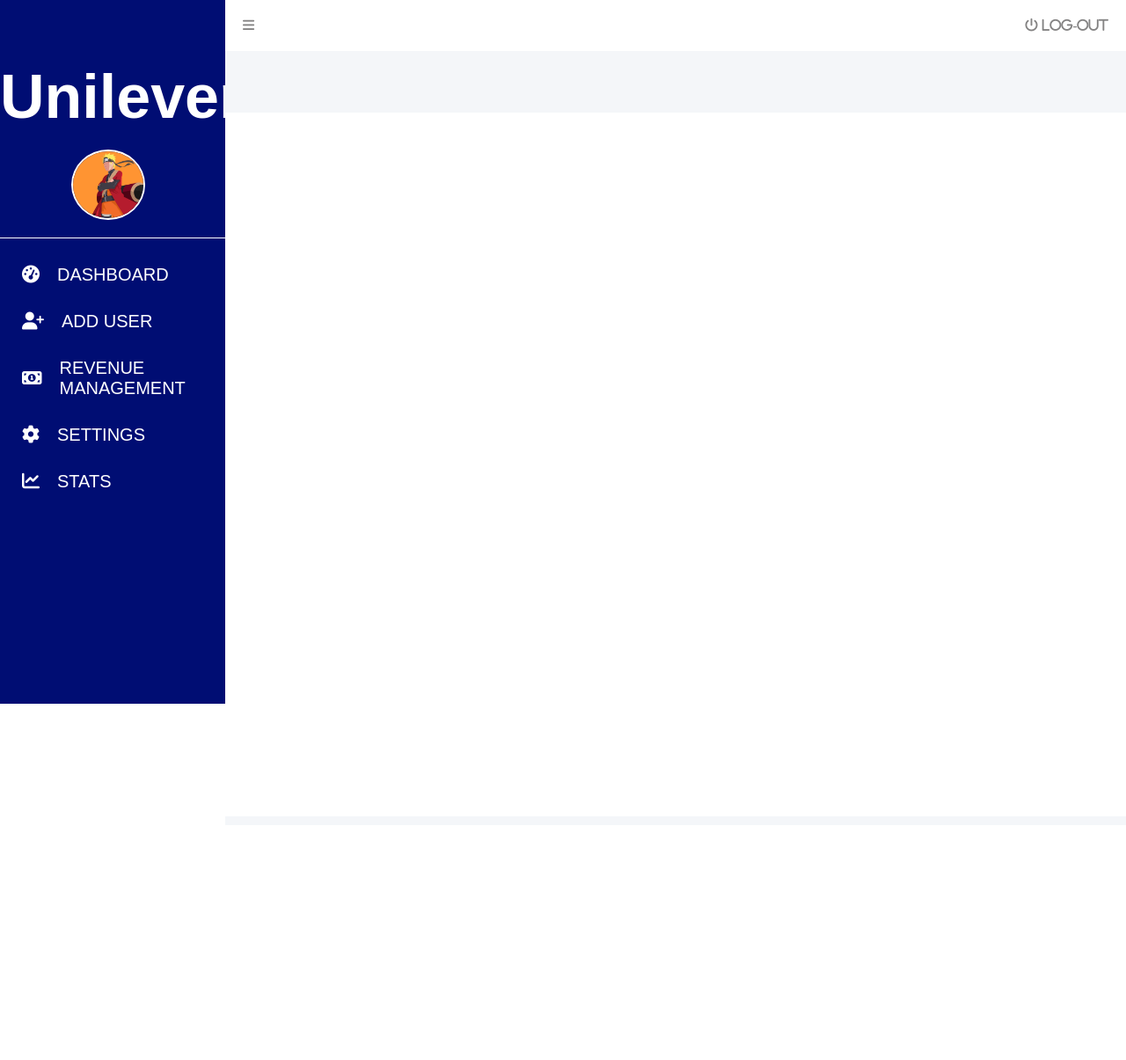
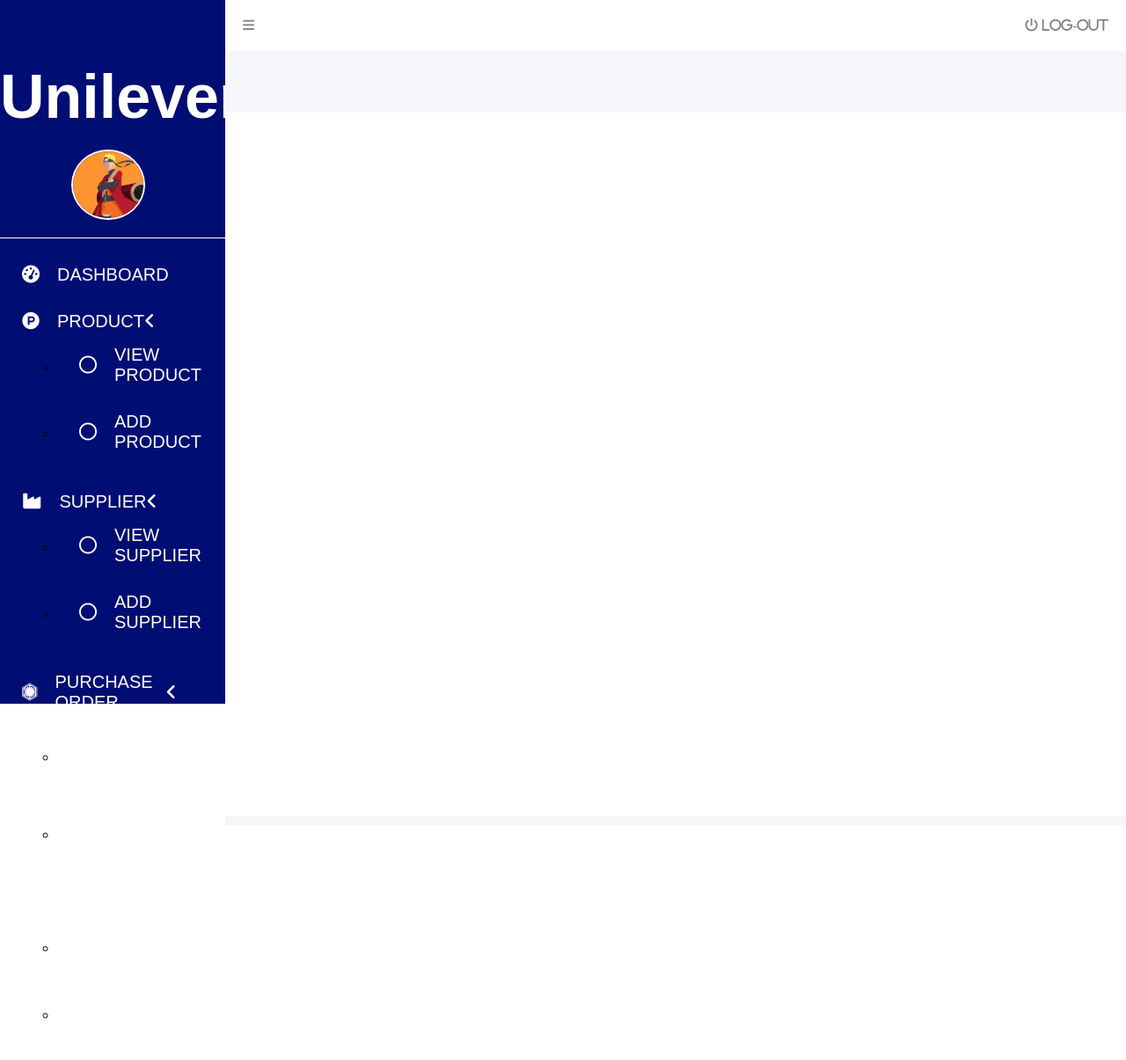
Before and after one commit to hamnaiftikhar/Unilever, a PHP site: page /dashboard.php in a window 1280 px wide. Shown: the whole page at 88% size. Before the commit the page ends 800 px from the top, so only its background shows below. Run offline with PHP 8.4, Linux system fonts and the light colour scheme; the visitor is signed in with stand-in values (Sample User, id 1); data that the repository does not hold is empty; some libraries are stand-ins or nearby versions.

Commit message:
Update sidebar.php
sidebar addtional features

```diff
--- a/INVENTORY/partials/sidebar.php
+++ b/INVENTORY/partials/sidebar.php
@@ -1,3 +1,10 @@
+<?php
+    $user = $_SESSION['users'];
+
+?>
+
+
+
 <div class="dashboard_sidebar" id="dashboard_sidebar">
     <h3 class="dashboard_logo" id="dashboard_logo">Unilever</h3>
     <div class="dashboard_sidebar_user">
@@ -9,21 +16,68 @@
 
             <!-- class="menuActive" -->
 
-            <li>
+            <li class="liMainMenu">
                 <a href="./dashboard.php"><i class="fa fa-dashboard"></i><span class="menuText">Dashboard</span></a>
             </li>
-            <li>
-                <a href="./user_add.php"><i class="fa fa-user-plus"></i><span class="menuText">Add User</span></a>
+            <li class="liMainMenu">
+                <a href="javascript:void(0);" class="showHideSubMenu">  <!-- SUbmenus  LIST -->
+                <i class="fa fa-product-hunt showHideSubMenu"></i>
+                <span class="menuText showHideSubMenu">Product</span>
+                <i class="fa fa-angle-left mainMenuIconArrow showHideSubMenu"></i>
+                </a>
+
+                <ul class="subMenus">
+                    <li><a class="subMenuLink" href="./product_view.php"><i class="fa fa-circle-o"></i>View Product</a></li>
+                    <li><a class="subMenuLink" href="./product_add.php"><i class="fa fa-circle-o"></i>Add Product</a></li>
+
+                </ul>
             </li>
-            <li>
-                <a href=""><i class="fa fa-money"></i><span class="menuText">REVENUE MANAGEMENT</span></a>
+            <li  class="liMainMenu" >
+                <a href="javascript:void(0);" class="showHideSubMenu">  <!-- SUbmenus  LIST -->
+                <i class="fa fa-industry showHideSubMenu"></i>
+                <span class="menuText showHideSubMenu">Supplier</span>
+                <i class="fa fa-angle-left mainMenuIconArrow showHideSubMenu"></i>
+                </a>
+
+                <ul class="subMenus">
+                    <li><a class="subMenuLink" href="./supplier_view.php"><i class="fa fa-circle-o"></i>View Supplier</a></li>
+                    <li><a class="subMenuLink" href="./supplier_add.php"><i class="fa fa-circle-o"></i>Add Supplier</a></li>
+                </ul>
             </li>
-            <li>
-                <a href=""><i class="fa fa-cog"></i><span class="menuText">SETTINGS</span></a>
+            <li  class="liMainMenu" >
+                <a href="javascript:void(0);" class="showHideSubMenu">  <!-- SUbmenus  LIST -->
+                <i class="fa fa-first-order showHideSubMenu"></i>
+                <span class="menuText showHideSubMenu">Purchase Order</span>
+                <i class="fa fa-angle-left mainMenuIconArrow showHideSubMenu"></i>
+                </a>
+
+                <ul class="subMenus">
+                    <li><a class="subMenuLink" href="./product_order.php"><i class="fa fa-circle-o"></i>Add New PO</a></li>
+                    <li><a class="subMenuLink" href="./view_order.php"><i class="fa fa-circle-o"></i>View Order</a></li>
+                </ul>
             </li>
-            <li>
+
+            <li class="liMainMenu showHideSubMenu">
+                <a href="javascript:void(0);" class="showHideSubMenu">  <!-- SUbmenus  LIST -->
+                    <i class="fa fa-user-plus showHideSubMenu"></i>
+                    <span class="menuText showHideSubMenu">Users</span>
+                    <i class="fa fa-angle-left mainMenuIconArrow showHideSubMenu"></i>
+                </a>
+
+                <ul class="subMenus">
+                    <li><a class="subMenuLink" href="./user_view.php"><i class="fa fa-circle-o"></i>View Users</a></li>
+                    <li><a class="subMenuLink" href="./user_add.php"><i class="fa fa-circle-o"></i>Add Users</a></li>
+                </ul>
+            </li>
+<!--
+            <li class="liMainMenu">
+                <a href=""><i class="fa fa-file"></i><span class="menuText">Reports</span></a>
+            </li>
+
+            <li class="liMainMenu">
                 <a href=""><i class="fa fa-line-chart"></i><span class="menuText">STATS</span></a>
             </li>
+-->
         </ul>
     </div>
 </div>
```
